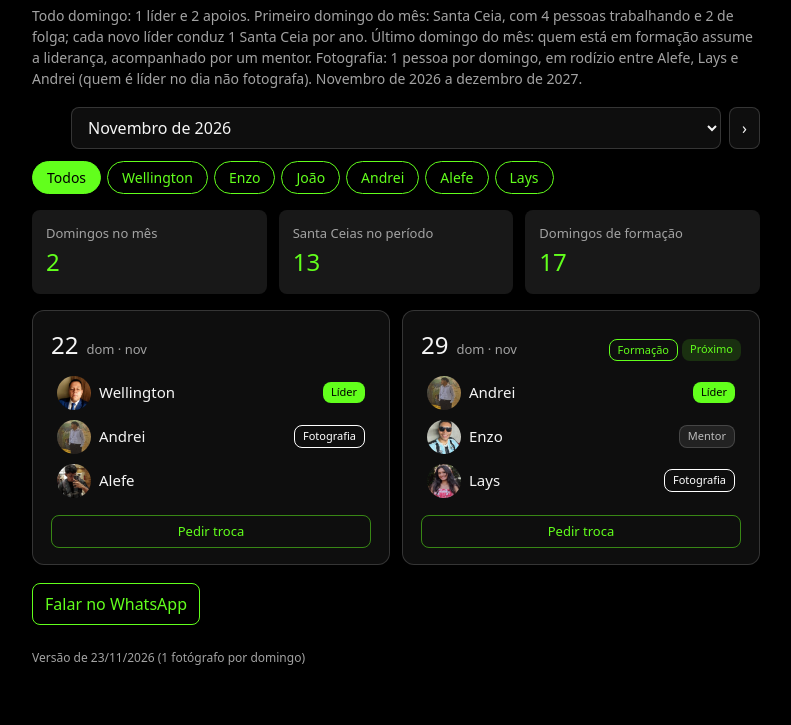
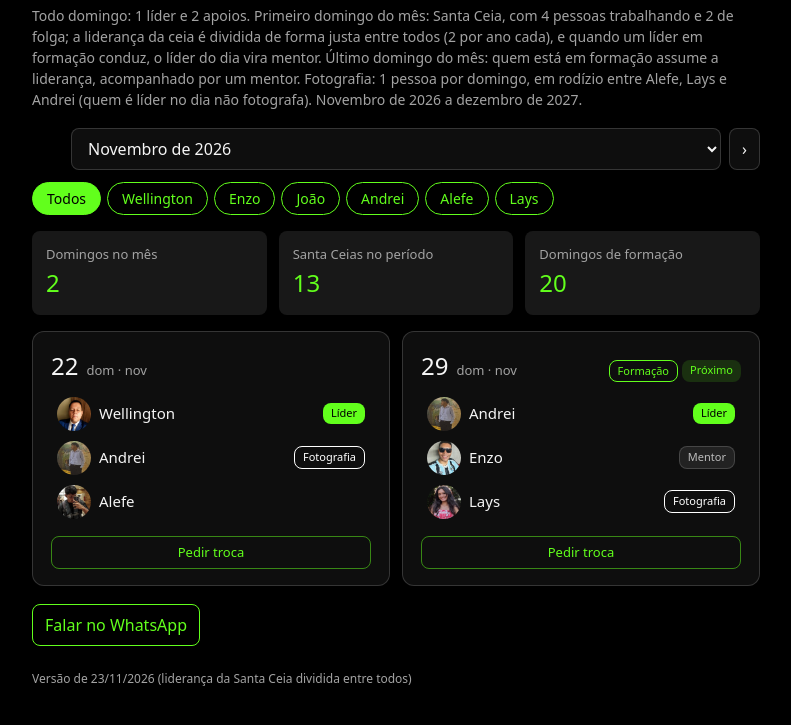
Before and after one commit to alphamultimidia/Escala-da-Midia, a plain HTML site: page index.html in a window 1280 px wide. Shown: the part 83-808 px from the top of the page, without its empty margins (244-1035 px from the left). Drawn offline with Linux system fonts and the light colour scheme.

Commit message:
Update leadership and photography details in index.html

```diff
--- a/index.html
+++ b/index.html
@@ -79,7 +79,7 @@ button:hover,select:hover{border-color:var(--verde)}
     <img id="logo" class="logo" alt="Logo" hidden>
     <h1>Escala da Mídia</h1>
   </div>
-  <p class="sub">Todo domingo: 1 líder e 2 apoios. Primeiro domingo do mês: Santa Ceia, com 4 pessoas trabalhando e 2 de folga; cada novo líder conduz 1 Santa Ceia por ano. Último domingo do mês: quem está em formação assume a liderança, acompanhado por um mentor. Fotografia: 1 pessoa por domingo, em rodízio entre Alefe, Lays e Andrei (quem é líder no dia não fotografa). Novembro de 2026 a dezembro de 2027.</p>
+  <p class="sub">Todo domingo: 1 líder e 2 apoios. Primeiro domingo do mês: Santa Ceia, com 4 pessoas trabalhando e 2 de folga; a liderança da ceia é dividida de forma justa entre todos (2 por ano cada), e quando um líder em formação conduz, o líder do dia vira mentor. Último domingo do mês: quem está em formação assume a liderança, acompanhado por um mentor. Fotografia: 1 pessoa por domingo, em rodízio entre Alefe, Lays e Andrei (quem é líder no dia não fotografa). Novembro de 2026 a dezembro de 2027.</p>
 
   <div class="nav">
     <button id="prev" aria-label="Mês anterior">&#8249;</button>
@@ -96,7 +96,7 @@ button:hover,select:hover{border-color:var(--verde)}
     <span id="msg"></span>
   </div>
 
-  <p class="versao">Versão de 23/11/2026 (1 fotógrafo por domingo)</p>
+  <p class="versao">Versão de 23/11/2026 (liderança da Santa Ceia dividida entre todos)</p>
 </div>
 
 <script>
@@ -110,6 +110,7 @@ var CEIA_TAM={               /* exceções por data, no formato 'AAAA-MM-DD':pes
 var SEMENTE=2026;            /* número do sorteio das folgas extras. Mude este número para sortear de novo */
 var FOTOGRAFOS=['Alefe','Lays','Andrei'];            /* quem faz fotografia nos cultos (1 por domingo, em rodízio) */
 var SEM_FOTO_LIDER=['Lays','Andrei','Alefe'];        /* quem NÃO faz fotografia quando está como líder */
+var CEIA_LIDERES=['Wellington','Enzo','João','Andrei','Alefe','Lays'];  /* quem entra na rotação de líder da Santa Ceia (divisão justa entre eles) */
 /* ===== FIM DAS CONFIGURAÇÕES ===== */
 
 var P={'Wellington':270,'Enzo':175,'João':215,'Andrei':25,'Alefe':130,'Lays':320};
@@ -206,32 +207,33 @@ S.forEach(function(s){
   kc++;
 });
 
-/* 3b) Novos líderes: cada um lidera 1 Santa Ceia por ano (espalhadas no ano, nunca numa ceia em que está de folga) */
-var anos={};
+/* 3b) Liderança da ceia dividida de forma justa: lidera quem tem menos ceias no ano
+   (empate: quem está há mais tempo sem liderar). Ninguém lidera uma ceia em que está de folga.
+   Se o líder do dia for um líder em formação, o líder original vira mentor. */
+var ultLead={};
+NOMES.forEach(function(n){ultLead[n]=-1;});
+var contAno={};
 CE.forEach(function(c,i){
   var y=c.s.d.getUTCFullYear();
-  (anos[y]=anos[y]||[]).push(i);
-});
-Object.keys(anos).forEach(function(y){
-  var ids=anos[y],n=ids.length;
-  if(n<TR.length)return;   /* ano com poucas ceias (ex.: 2026) não entra */
-  TR.forEach(function(nome,k){
-    var alvo=Math.floor(n*(k+0.5)/TR.length);
-    for(var d=0;d<n;d++){
-      var achou=false;
-      [alvo+d,alvo-d].forEach(function(p){
-        if(achou||p<0||p>=n)return;
-        var c=CE[ids[p]];
-        if(c.novato||c.folga.indexOf(nome)>=0)return;
-        c.novato=nome;
-        achou=true;
-      });
-      if(achou)break;
-    }
+  if(!contAno[y]){contAno[y]={};NOMES.forEach(function(n){contAno[y][n]=0;});}
+  var cand=CEIA_LIDERES.filter(function(n){return c.folga.indexOf(n)<0;});
+  cand.sort(function(a,b){
+    return (contAno[y][a]-contAno[y][b])
+      ||(ultLead[a]-ultLead[b])
+      ||(NOMES.indexOf(a)-NOMES.indexOf(b));
   });
+  var esc=cand.length?cand[0]:c.lider;
+  contAno[y][esc]++;
+  ultLead[esc]=i;
+  if(TR.indexOf(esc)>=0){
+    c.novato=esc;          /* líder em formação; c.lider continua como mentor */
+  }else{
+    c.novato='';
+    c.lider=esc;           /* líder já formado */
+  }
 });
 
-/* 3c) Sorteio da folga extra (quem já estava de folga continua; só os líderes ficam protegidos) */
+/* 3c) Sorteio da folga extra (quem já estava de folga continua; só líder e mentor ficam protegidos) */
 var extraF={};
 NOMES.forEach(function(n){extraF[n]=0;});
 CE.forEach(function(c){
@@ -377,9 +379,11 @@ function render(){
     var mine=list.filter(function(s){return serves(s,sel);}).length;
     var tot=S.filter(function(s){return serves(s,sel);}).length;
     var lead=S.filter(function(s){return s.l===sel;}).length;
+    var leadCeia=S.filter(function(s){return s.ceia&&s.l===sel;}).length;
     st=metric(sel+' no mês',mine)
       +metric('Total no período',tot)
-      +metric(LEAD.indexOf(sel)>=0?'Como líder':'Como líder (formação)',lead);
+      +metric(LEAD.indexOf(sel)>=0?'Como líder':'Como líder (formação)',lead)
+      +metric('Líder em Santa Ceia',leadCeia);
     if(FOTOGRAFOS.indexOf(sel)>=0){
       st+=metric('Fotografia no mês',list.filter(function(s){return fotografa(s,sel);}).length);
     }
```
